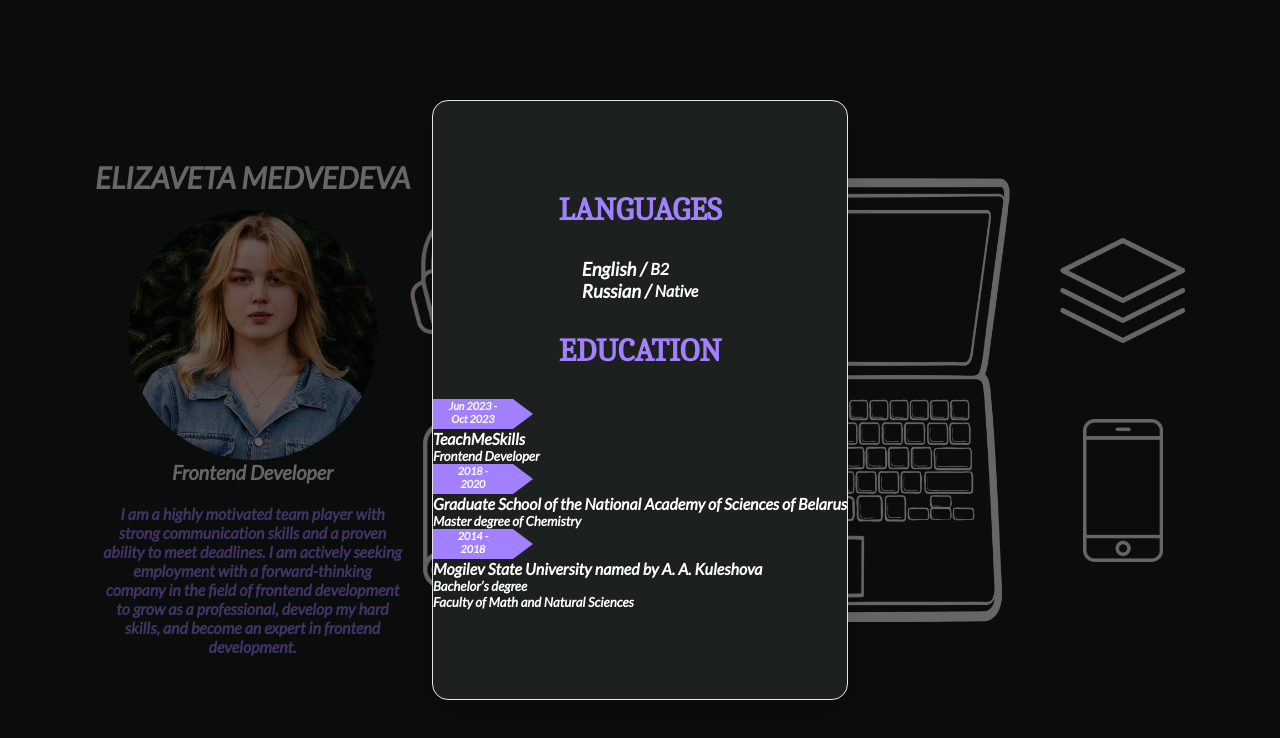
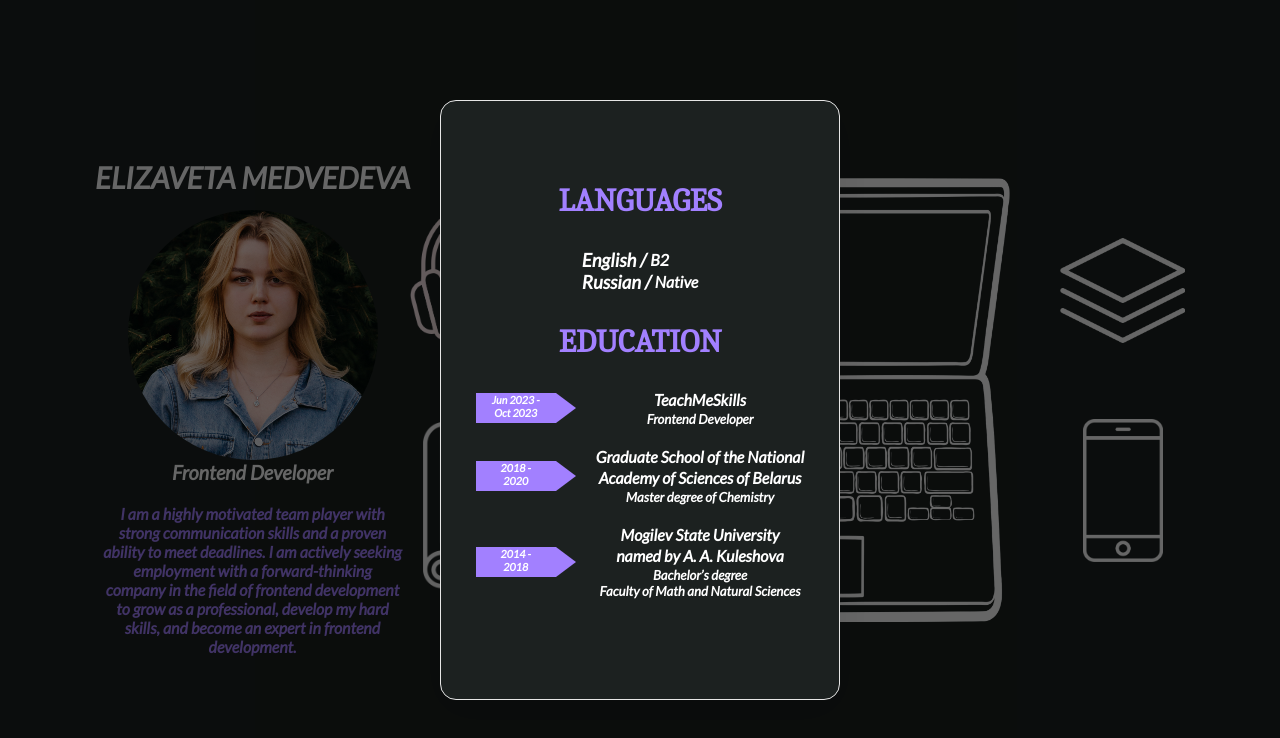
Before and after one commit to ElizabethMedvedeva/cv_medvedeva, a React (Create React App) app: page / in a window 1280 px wide. Both pictures are taken after a click on the element 485 px from the left and 510 px from the top of the page. Shown: the top 738 px of the page. Built offline with nearby package versions, Linux system fonts and the light colour scheme.

Commit message:
education styles

```diff
--- a/src/components/education/education.Styled.ts
+++ b/src/components/education/education.Styled.ts
@@ -21,6 +21,7 @@ export const EducationContent = styled.div`
 
 export const Bookmark = styled.div`
   display: flex;
+  margin-right: 20px;
 `;
 export const Rectangle = styled.div`
   width: 80px;
@@ -38,3 +39,19 @@ export const Triangle = styled.div`
   border-bottom: 15px solid transparent;
   border-left: 20px solid ${HELIOTROPE_COLORS};
 `;
+
+export const EducationStage = styled.div`
+  display: flex;
+  align-items: center;
+  margin-bottom: 20px;
+`;
+
+export const EducationPlace = styled.div`
+  display: flex;
+  flex-direction: column;
+  align-items: center;
+  margin: 0 auto;
+  h4 {
+    margin-bottom: 2px;
+  }
+`;
--- a/src/components/education/education.tsx
+++ b/src/components/education/education.tsx
@@ -2,6 +2,8 @@ import {
   Bookmark,
   EducationContainer,
   EducationContent,
+  EducationPlace,
+  EducationStage,
   EducationTitle,
   Rectangle,
   Triangle,
@@ -14,7 +16,7 @@ export const Education = () => {
         <h1>EDUCATION</h1>
       </EducationTitle>
       <EducationContent>
-        <div>
+        <EducationStage>
           <Bookmark>
             <Rectangle>
               <h6>Jun 2023 -</h6>
@@ -22,10 +24,12 @@ export const Education = () => {
             </Rectangle>
             <Triangle></Triangle>
           </Bookmark>
-          <h4>TeachMeSkills</h4>
-          <h5>Frontend Developer</h5>
-        </div>
-        <div>
+          <EducationPlace>
+            <h4>TeachMeSkills</h4>
+            <h5>Frontend Developer</h5>
+          </EducationPlace>
+        </EducationStage>
+        <EducationStage>
           <Bookmark>
             <Rectangle>
               <h6>2018 -</h6>
@@ -33,12 +37,13 @@ export const Education = () => {
             </Rectangle>
             <Triangle></Triangle>
           </Bookmark>
-          <h4>
-            Graduate School of the National Academy of Sciences of Belarus
-          </h4>
-          <h5>Master degree of Chemistry</h5>
-        </div>
-        <div>
+          <EducationPlace>
+            <h4>Graduate School of the National</h4>
+            <h4>Academy of Sciences of Belarus</h4>
+            <h5>Master degree of Chemistry</h5>
+          </EducationPlace>
+        </EducationStage>
+        <EducationStage>
           <Bookmark>
             <Rectangle>
               <h6>2014 -</h6>
@@ -46,10 +51,13 @@ export const Education = () => {
             </Rectangle>
             <Triangle></Triangle>
           </Bookmark>
-          <h4>Mogilev State University named by A. A. Kuleshova</h4>
-          <h5>Bachelor’s degree</h5>
-          <h5>Faculty of Math and Natural Sciences</h5>
-        </div>
+          <EducationPlace>
+            <h4>Mogilev State University </h4>
+            <h4>named by A. A. Kuleshova</h4>
+            <h5>Bachelor’s degree</h5>
+            <h5>Faculty of Math and Natural Sciences</h5>
+          </EducationPlace>
+        </EducationStage>
       </EducationContent>
     </EducationContainer>
   );
```
